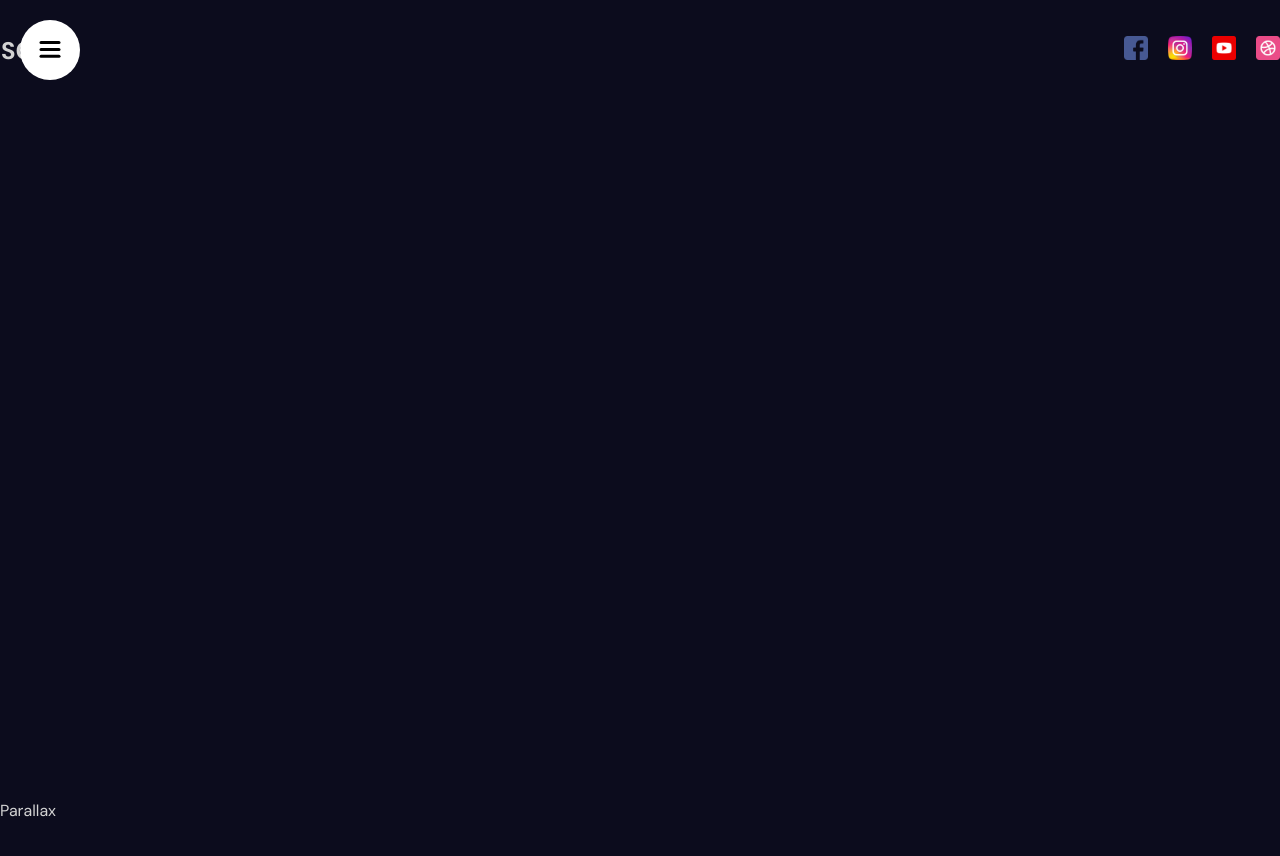
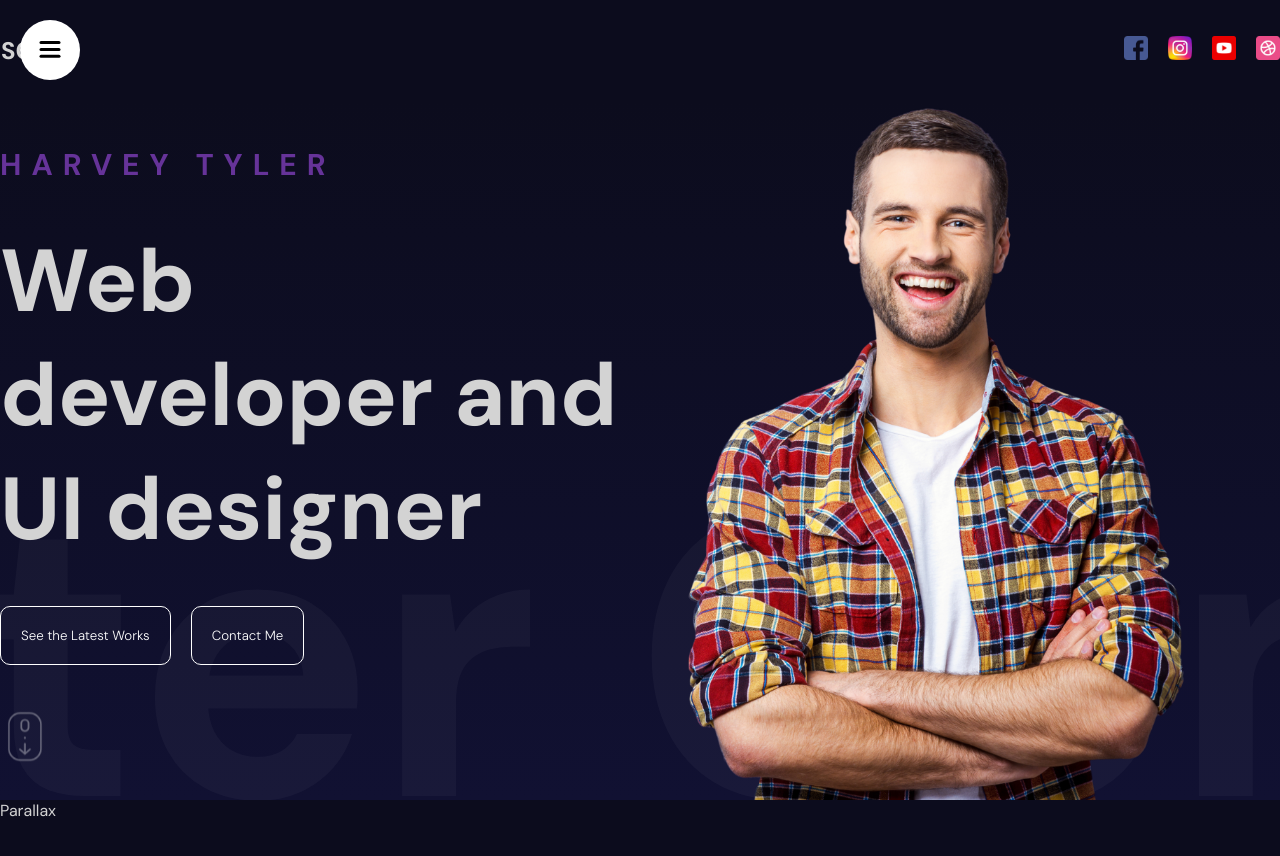
Before and after one commit to 4eJIoBeG/animated-portfolio-website, a React (Vite) app: page / in a window 1280 px wide. Shown: the top 856 px of the page. Built offline with nearby package versions, Linux system fonts and the light colour scheme.

Commit message:
add hero section and sliding text animations

```diff
--- a/src/App.jsx
+++ b/src/App.jsx
@@ -1,4 +1,5 @@
 import "./app.scss";
+import Hero from "./components/Hero/Hero";
 import Navbar from "./components/Navbar/Navbar";
 
 const App = () => {
@@ -6,6 +7,7 @@
     <div>
       <section id="Homepage">
         <Navbar />
+        <Hero />
       </section>
       <section id="Services">Parallax</section>
       <section>Services</section>
--- /dev/null
+++ b/src/components/Hero/Hero.jsx
@@ -0,0 +1,83 @@
+import { motion } from "framer-motion";
+import "./hero.scss";
+
+const textVariants = {
+  initial: {
+    x: -500,
+    opacity: 0,
+  },
+  animate: {
+    x: 0,
+    opacity: 1,
+    transition: {
+      duration: 1,
+      staggerChildren: 0.1,
+    },
+  },
+  scrollButton: {
+    opacity: 0,
+    y: 10,
+    transition: {
+      duration: 2,
+      repeat: Infinity,
+    },
+  },
+};
+const sliderVariants = {
+  initial: {
+    x: 0,
+  },
+  animate: {
+    x: "-220%",
+    transition: {
+      repeat: Infinity,
+      repeatType: "mirror",
+      duration: 20,
+    },
+  },
+};
+
+const Hero = () => {
+  return (
+    <div className="hero">
+      <div className="wrapper">
+        <motion.div
+          variants={textVariants}
+          initial="initial"
+          animate="animate"
+          className="textContainer"
+        >
+          <motion.h2 variants={textVariants}>HARVEY TYLER</motion.h2>
+          <motion.h1 variants={textVariants}>
+            Web developer and UI designer
+          </motion.h1>
+          <motion.div variants={textVariants} className="buttons">
+            <motion.button variants={textVariants}>
+              See the Latest Works
+            </motion.button>
+            <motion.button variants={textVariants}>Contact Me</motion.button>
+          </motion.div>
+          <motion.img
+            variants={textVariants}
+            animate="scrollButton"
+            src="/scroll.png"
+            alt="scroll"
+          />
+        </motion.div>
+      </div>
+      <motion.div
+        className="slidingTextContainer"
+        variants={sliderVariants}
+        initial="initial"
+        animate="animate"
+      >
+        Writer Content Creator Influencer
+      </motion.div>
+      <div className="imageContainer">
+        <img src="/hero.png" alt="hero img" />
+      </div>
+    </div>
+  );
+};
+
+export default Hero;
--- /dev/null
+++ b/src/components/Hero/hero.scss
@@ -0,0 +1,73 @@
+@import "../../app.scss";
+
+.hero {
+  height: calc(100vh - 100px);
+  overflow: hidden;
+  background: linear-gradient(180deg, #0c0c1d, #111132);
+  position: relative;
+
+  .wrapper {
+    max-width: 1366px;
+    height: 100%;
+    margin: auto;
+
+    .textContainer {
+      height: 100%;
+      width: 50%;
+      display: flex;
+      flex-direction: column;
+      justify-content: center;
+      gap: 40px;
+
+      h2 {
+        font-size: 30px;
+        color: rebeccapurple;
+        letter-spacing: 10px;
+      }
+
+      h1 {
+        font-size: 88px;
+      }
+
+      .buttons {
+        button {
+          padding: 20px;
+          border: 1px solid white;
+          border-radius: 10px;
+          background-color: transparent;
+          color: white;
+          margin-right: 20px;
+          cursor: pointer;
+          font-weight: 300;
+        }
+      }
+
+      img {
+        width: 50px;
+      }
+    }
+  }
+
+  .imageContainer {
+    height: 100%;
+    position: absolute;
+    top: 0;
+    right: 0;
+    bottom: 0;
+
+    img {
+      width: 100%;
+      height: 100%;
+      object-fit: cover;
+    }
+  }
+  .slidingTextContainer {
+    position: absolute;
+    font-size: 50vh;
+    bottom: -120px;
+    white-space: nowrap;
+    color: #ffffff09;
+    width: 50%;
+    font-weight: bold;
+  }
+}
```
